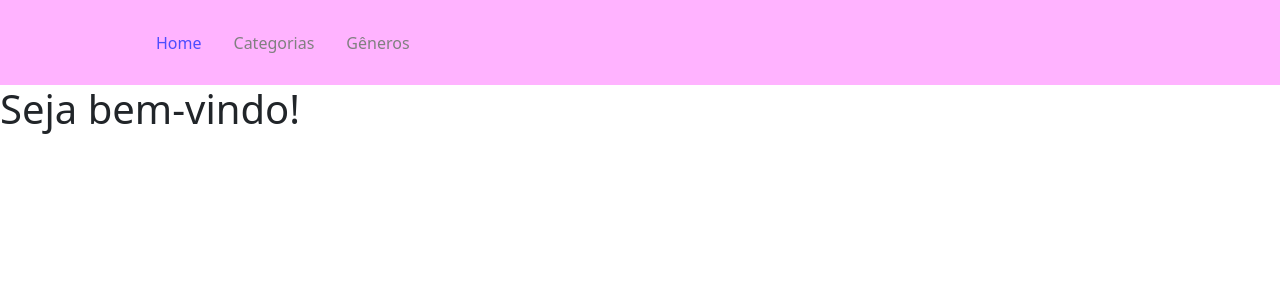
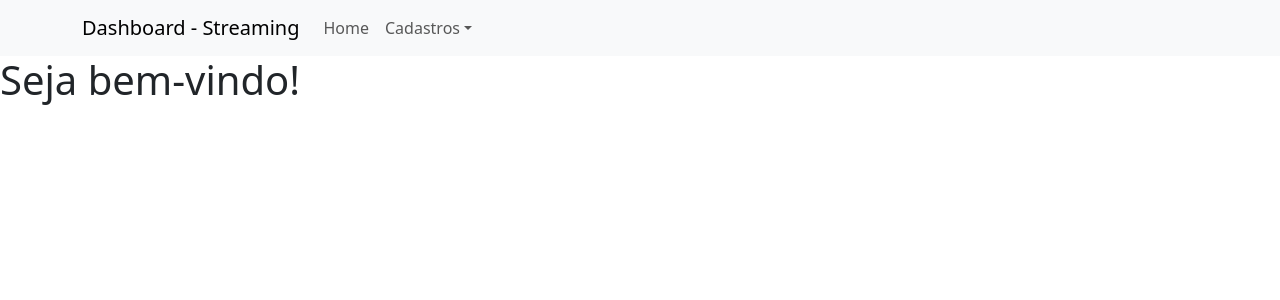
Before and after one commit to pyasui/unicv-4sem-prog-web, a React (Create React App) app in the folder web/streaming-dashboard/: page / in a window 1280 px wide. Shown: the top 300 px of the page. Built offline with nearby package versions, Linux system fonts and the light colour scheme.

Commit message:
projeto base

```diff
--- a/web/streaming-dashboard/src/App.js
+++ b/web/streaming-dashboard/src/App.js
@@ -4,12 +4,12 @@ import { BrowserRouter as Router, Routes, Route } from "react-router-dom";
 import CategoryList from './pages/category';
 import GenderList from './pages/gender';
 import HomePage from './pages/home';
-import Navbar from './components/navbar';
+import { NavbarBootstrap } from './components/navbar/navbar-bootstrap';
 
 function App() {
   return (
     <Router>
-        <Navbar />
+        <NavbarBootstrap />
         <Routes>
             <Route exact path="/" element={<HomePage />} />
             <Route path="/categorias" element={<CategoryList />} />
--- a/web/streaming-dashboard/src/components/navbar/index.js
+++ /dev/null
@@ -1,24 +0,0 @@
-import React from "react";
-import { Nav, NavLink, NavMenu } from "./NavbarElements";
-
-const Navbar = () => {
-	return (
-		<>
-			<Nav>
-				<NavMenu>
-					<NavLink to="/" activeStyle>
-						Home
-					</NavLink>
-					<NavLink to="/categorias" activeStyle>
-						Categorias
-					</NavLink>
-					<NavLink to="/generos" activeStyle>
-						Gêneros
-					</NavLink>
-				</NavMenu>
-			</Nav>
-		</>
-	);
-};
-
-export default Navbar;
--- /dev/null
+++ b/web/streaming-dashboard/src/components/navbar/navbar-bootstrap.js
@@ -0,0 +1,29 @@
+import { Navbar, Container, Nav, NavDropdown } from "react-bootstrap";
+import { NavLink } from "react-router-dom";
+
+export const NavbarBootstrap = () => {
+    return (
+        <>
+            <Navbar expand="lg" className="bg-body-tertiary">
+                <Container>
+                    <Navbar.Brand href="#home">Dashboard - Streaming</Navbar.Brand>
+                    <Navbar.Toggle aria-controls="basic-navbar-nav" />
+                    <Navbar.Collapse id="basic-navbar-nav">
+                        <Nav className="me-auto">
+                            <Nav.Link href="/">Home</Nav.Link>
+
+                            <NavDropdown title="Cadastros" id="basic-nav-dropdown">
+                                <NavDropdown.Item href="/categorias">Categorias</NavDropdown.Item>
+                                <NavDropdown.Item href="/generos">Gêneros</NavDropdown.Item>
+                                <NavDropdown.Divider />
+                                <NavDropdown.Item href="#action/3.4">
+                                    Separated link
+                                </NavDropdown.Item>
+                            </NavDropdown>
+                        </Nav>
+                    </Navbar.Collapse>
+                </Container>
+            </Navbar>
+        </>
+    );
+}
```
